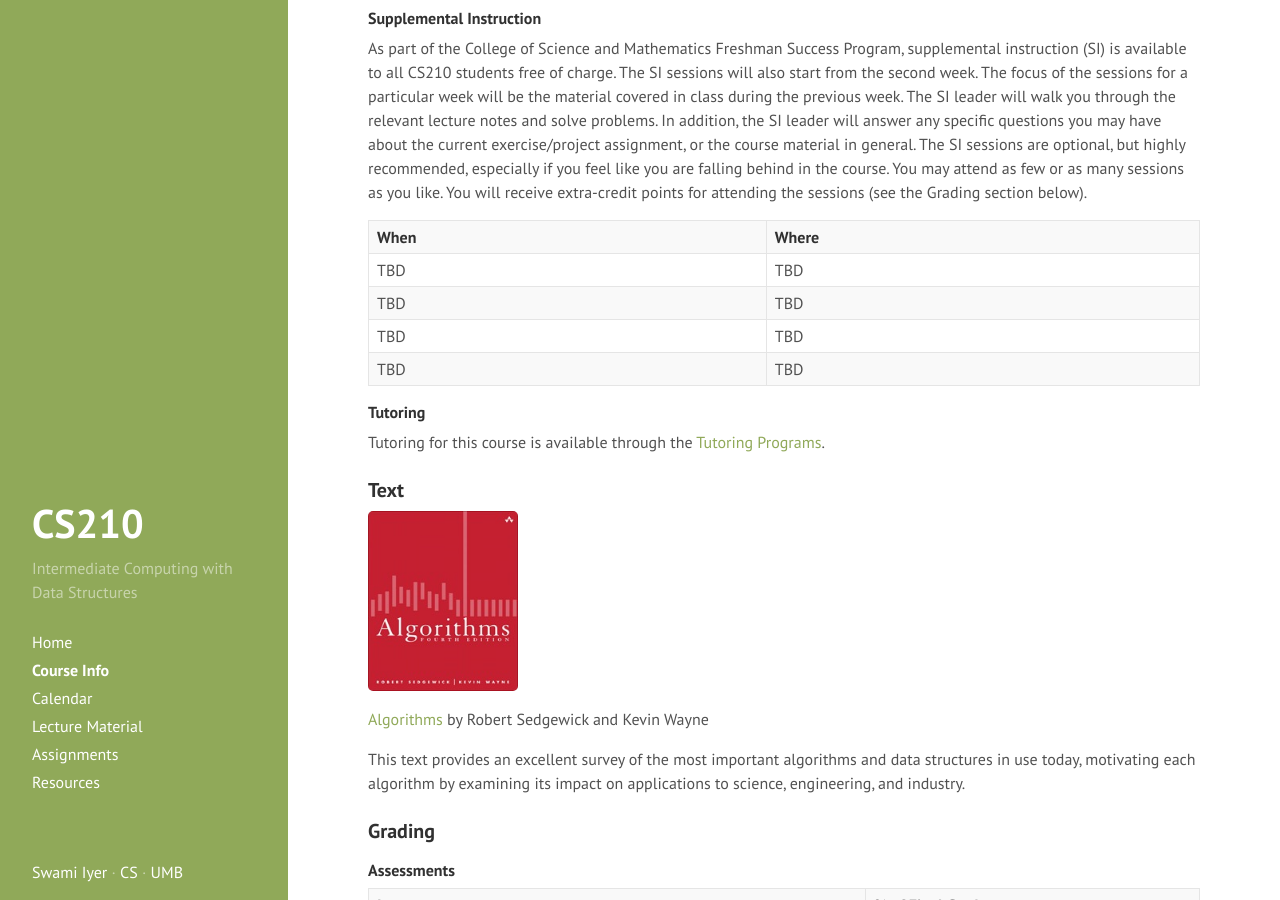
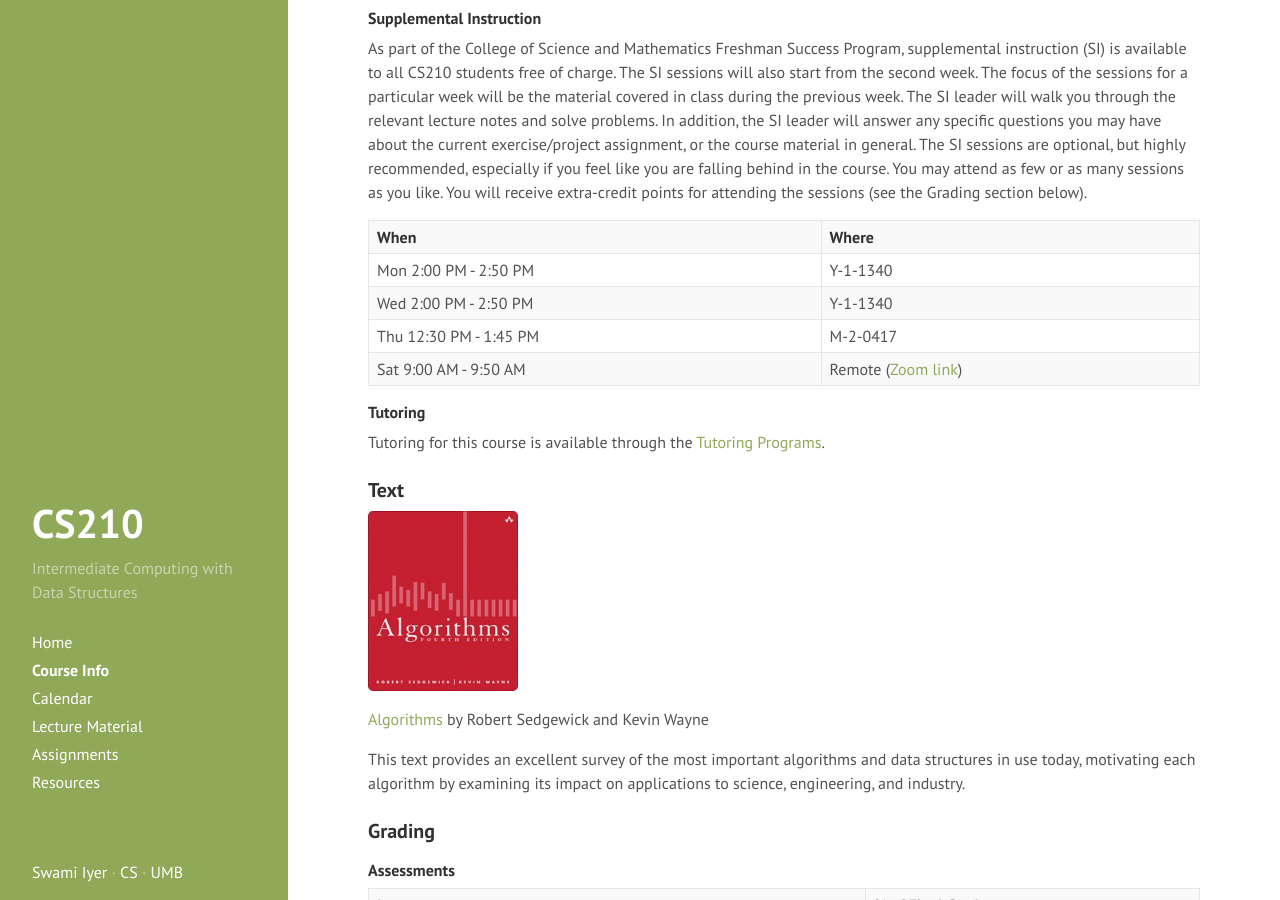
Before and after one commit to swamiiyer/swamiiyer.github.io, a Jekyll site: the page built from _pages/cs210/course_info.md, in a window 1280 px wide and 900 px high, scrolled down 1728 px. Built offline with Jekyll 4.4.1, drawn with Linux system fonts in a browser that asks for light colours.

Commit message:
Added SI schedule

```diff
--- a/_pages/cs210/course_info.md
+++ b/_pages/cs210/course_info.md
@@ -53,10 +53,10 @@ Starting from the second week, there will be a discussion every week. The focus
 As part of the College of Science and Mathematics Freshman Success Program, supplemental instruction (SI) is available to all CS210 students free of charge. The SI sessions will also start from the second week. The focus of the sessions for a particular week will be the material covered in class during the previous week. The SI leader will walk you through the relevant lecture notes and solve problems. In addition, the SI leader will answer any specific questions you may have about the current exercise/project assignment, or the course material in general. The SI sessions are optional, but highly recommended, especially if you feel like you are falling behind in the course. You may attend as few or as many sessions as you like. You will receive extra-credit points for attending the sessions (see the Grading section below).
 
 | **When** | **Where** |
-| TBD | TBD |
-| TBD | TBD |
-| TBD | TBD |
-| TBD | TBD |
+| Mon 2:00 PM - 2:50 PM | Y-1-1340 |
+| Wed 2:00 PM - 2:50 PM | Y-1-1340 |
+| Thu 12:30 PM - 1:45 PM | M-2-0417 |
+| Sat 9:00 AM - 9:50 AM | Remote ([Zoom link](TBD)) |
 
 #### Tutoring
 
```
Also changed, not shown: _pages/cs110/course_info.md (+4 -4 lines).
